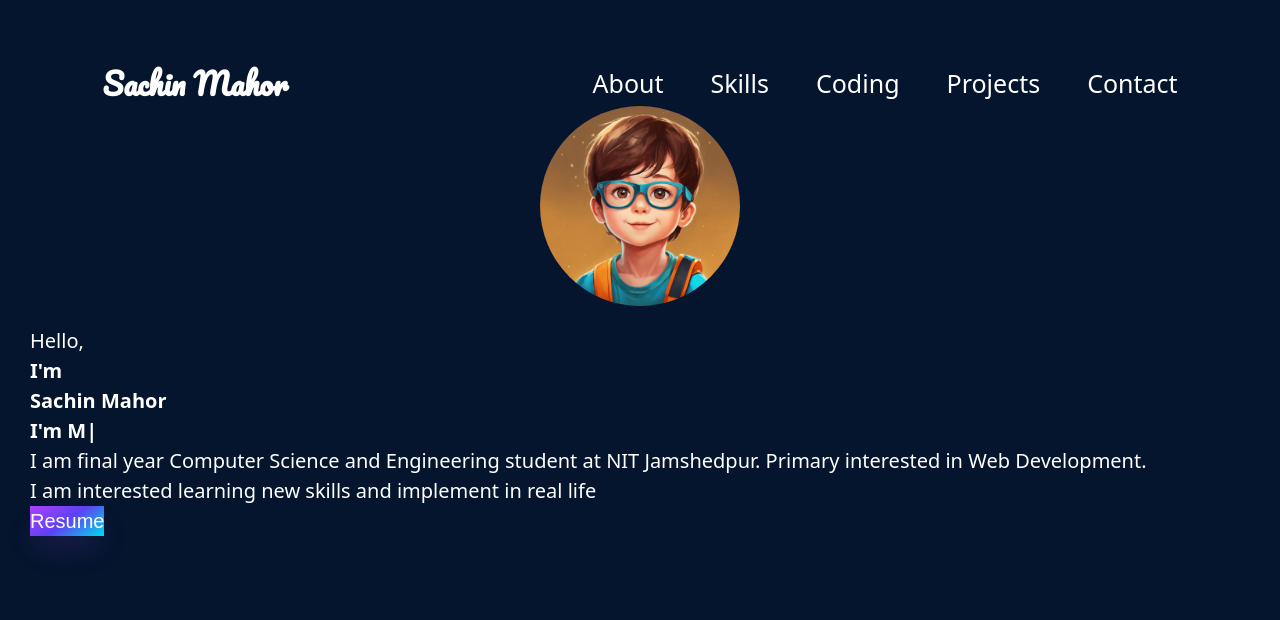
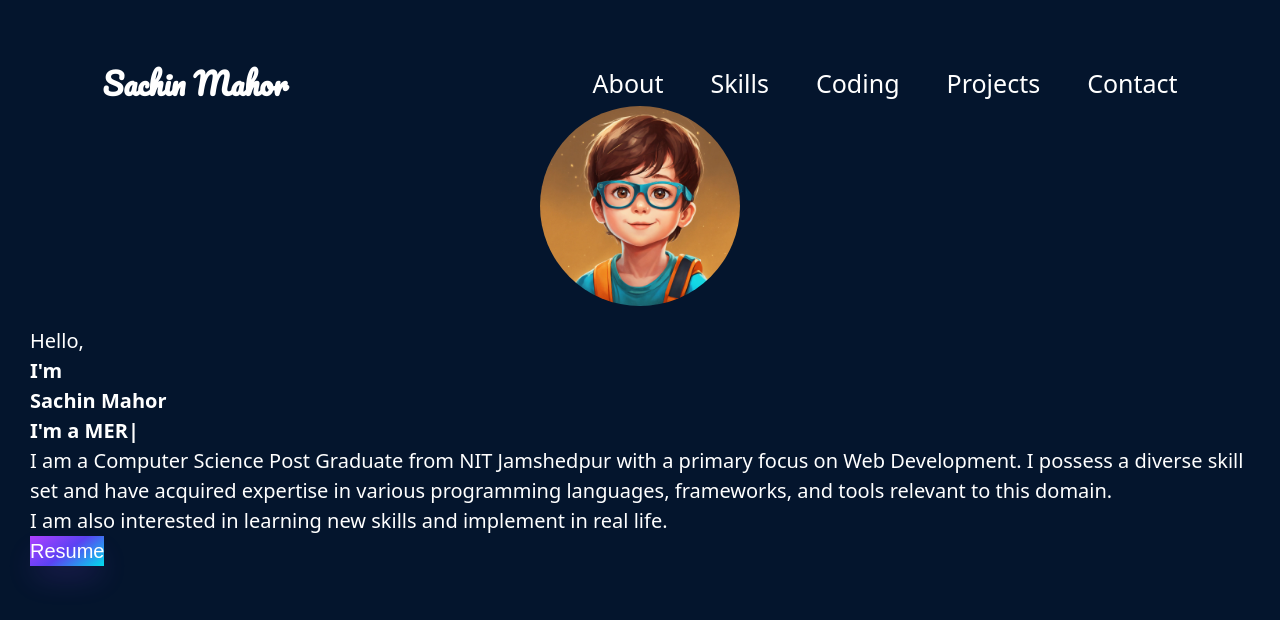
Before and after one commit to sachinm121/Sachin-s-Portfolio, a React (Vite) app: page /#/ in a window 1280 px wide. Shown: the top 620 px of the page. Built offline with nearby package versions, Linux system fonts and the light colour scheme.

Commit message:
Update changes

```diff
--- a/src/components/About/About.jsx
+++ b/src/components/About/About.jsx
@@ -17,7 +17,7 @@ const About = () => {
           <div className="pg flex gap-2 text-blue-100 md:text-[25px]">
             &#187;
             <p className="text-[16px] flex flex-row items-start md:text-[25px] lg:text-[22px]">
-              Master of Computer Applications(MCA), NIT Jamshedpur (Pursuing)
+              Master of Computer Applications(MCA), NIT Jamshedpur
             </p>
           </div>
           <div className="ug flex gap-2 text-blue-100 md:text-[25px]">
@@ -42,7 +42,7 @@ const About = () => {
           </div>
         </div>
         <div>
-          <img className="w-[120px] md:w-[180px] lg:w-[270px] mt-5" src={Sachin} alt="Profile" />
+          <img className="w-[120px] md:w-[180px] lg:w-[270px] mt-5 rounded-md" src={Sachin} alt="Profile" />
         </div>
       </div>
     </div>
--- a/src/components/HomeComponents/TextAnimation.jsx
+++ b/src/components/HomeComponents/TextAnimation.jsx
@@ -2,7 +2,7 @@ import React from 'react'
 import {TypeAnimation} from "react-type-animation"
 
 const TextAnimation = () => {
-    const array = ["I'm Full Stack Developer",1000, "I'm MERN Developer", 1000]
+    const array = ["I'm a Full Stack Developer",1000, "I'm a MERN Developer", 1000]
   return (
     <div>
         <TypeAnimation
--- a/src/components/Projects/ProjectsFile.js
+++ b/src/components/Projects/ProjectsFile.js
@@ -4,7 +4,7 @@ import CV from "../../assets/projects/CV.png"
 export const projectsFile1 = [
     {
         name: "NIT JSR Complaint App(CampusVoice)",
-        desc: "This is MERN based app focusing on student complaint for NIT Jamshedpur, Here student can sign and login and can admit thier complaints.",
+        desc: "This is MERN based app focusing on student complaint for NIT Jamshedpur, Here student can sign and login and can admit thier complaints. email: dummy@gmail.com, password: 123456",
         github: "https://github.com/sachinm121/CampusVoice",
         image: CV,
         demo: "https://campusvoice.vercel.app/",
--- a/src/pages/Home.jsx
+++ b/src/pages/Home.jsx
@@ -19,12 +19,11 @@ const Home = () => {
           <p className={`${styles.occup} mb-4`}>
             <TextAnimation />
           </p>
-          <p className="mt-3 text-gray-400 text-base sm:text-lg md:text-[24px] mb-3 md:mb-4"> {/* Adding Tailwind CSS classes */}
-            I am final year Computer Science and Engineering student at NIT Jamshedpur. Primary
-            interested in Web Development.
+          <p className="mt-3 text-gray-400 text-base sm:text-lg md:text-[24px] mb-3 md:mb-4 text-justify"> {/* Adding Tailwind CSS classes */}
+          I am a Computer Science Post Graduate from NIT Jamshedpur with a primary focus on Web Development. I possess a diverse skill set and have acquired expertise in various programming languages, frameworks, and tools relevant to this domain.
           </p>
           <p className="text-gray-400 text-base sm:text-lg mb-5 md:text-[24px]"> {/* Adding Tailwind CSS classes */}
-            I am interested learning new skills and implement in real life
+            I am also interested in learning new skills and implement in real life.
           </p>
           <Button
             active={true}
```
